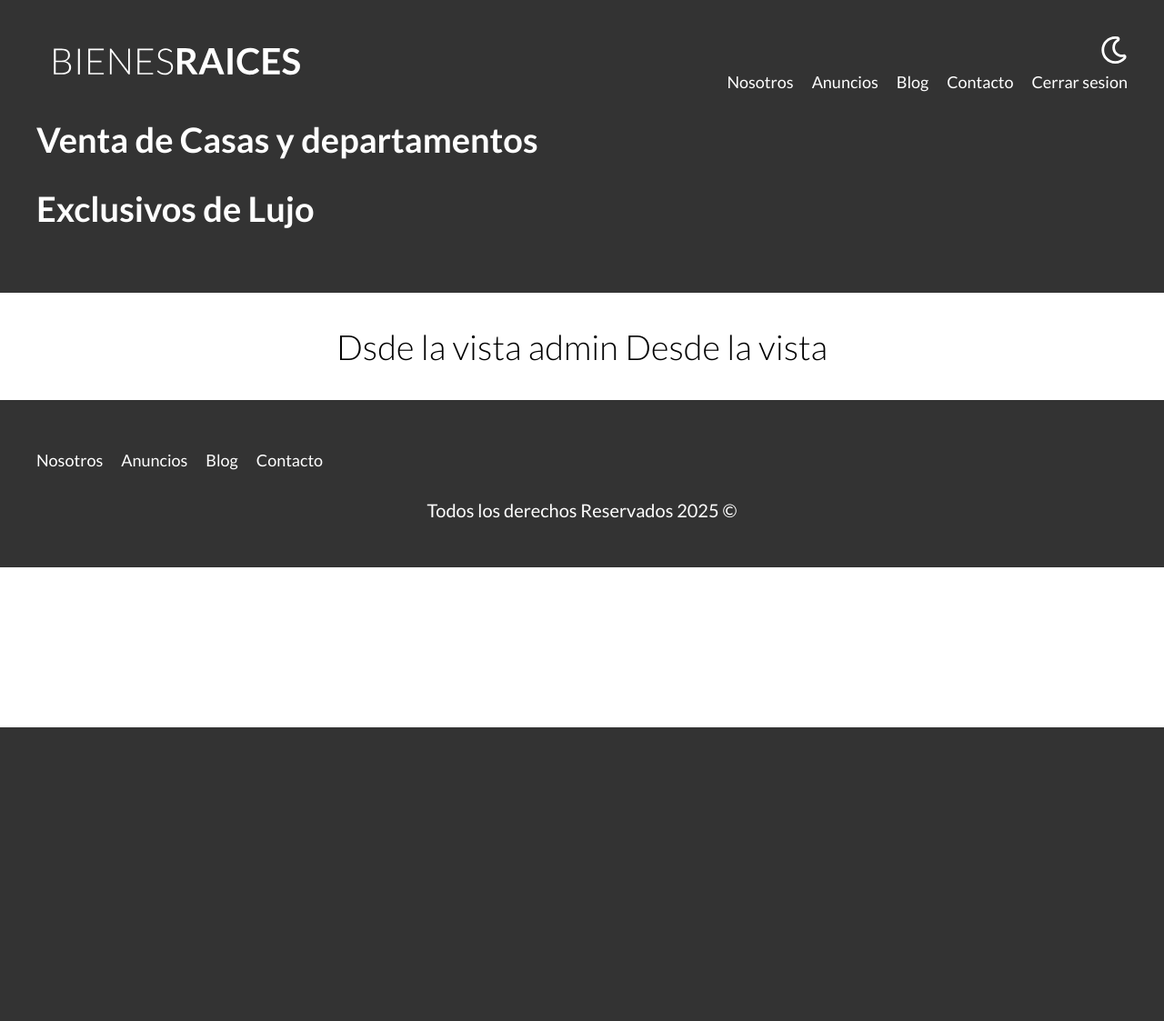
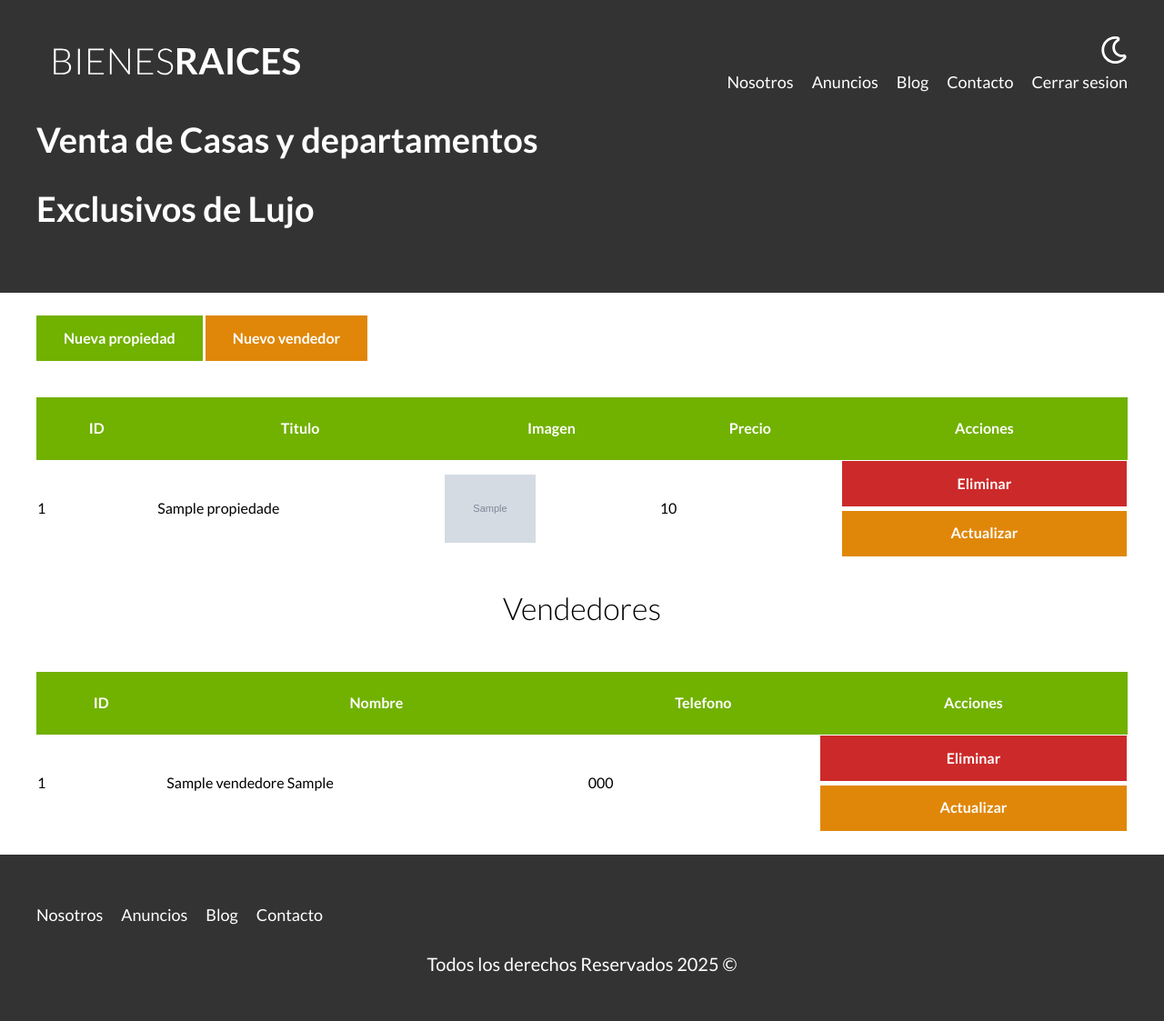
Before and after one commit to pierodev0/bienes-raices-mvc, a PHP site: page /admin in a window 1280 px wide. Shown: the whole page at 91% size. Before the commit the page ends 800 px from the top, so only its background shows below. Run offline with PHP 8.4, Linux system fonts and the light colour scheme; tables that the repository leaves empty or names only in its code hold one stand-in row (values such as "Sample post"); grey boxes marked "Sample" are stand-in pictures; data that the repository does not hold is empty; style sheets or scripts are compiled from the project's sources; some libraries are stand-ins or nearby versions.

Commit message:
consultar al modelo y mostrar las propiedades

```diff
--- a/controllers/PropiedadController.php
+++ b/controllers/PropiedadController.php
@@ -1,21 +1,29 @@
 <?php
+
 namespace Controllers;
 
+use Model\Propiedad;
+use Model\Vendedor;
 use MVC\Router;
 
-class PropiedadController {
+class PropiedadController
+{
 
-    public static function  index(Router $router){
-       $router->render("propiedades/admin",[
-           'mensaje' => 'Desde la vista',
-       ]);
+    public static function  index(Router $router)
+    {
+        $propiedades = Propiedad::all();
+        $vendedores = Vendedor::all();
+        $mensaje = null;
+        $router->render("propiedades/admin", compact('propiedades','vendedores','mensaje'));
     }
 
-    public static function  create(){
+    public static function  create()
+    {
         echo "Crear Propiedad";
     }
 
-    public static function  update(){
+    public static function  update()
+    {
         echo "Actualizar Propiedad";
     }
 }
--- a/views/propiedades/admin.php
+++ b/views/propiedades/admin.php
@@ -1 +1,64 @@
-<h1>Dsde la vista admin <?= $mensaje ?></h1>
+<main class="contenedor seccion">
+    <?php if($mensaje):?>
+        <p class="alerta exito"><?= s($mensaje) ?></p>
+    <?php endif;?>
+    <a href="/admin/propiedades/crear.php" class="boton boton-verde">Nueva propiedad</a>
+    <a href="/admin/vendedores/crear.php" class="boton boton-amarillo">Nuevo vendedor</a>
+    <table class="propiedades">
+        <thead>
+            <tr>
+                <th>ID</th>
+                <th>Titulo</th>
+                <th>Imagen</th>
+                <th>Precio</th>
+                <th>Acciones</th>
+            </tr>
+        </thead>
+        <tbody>
+            <?php foreach ($propiedades as $propiedad): ?>
+                <tr>
+                    <td><?= $propiedad->id ?></td>
+                    <td><?= $propiedad->titulo ?></td>
+                    <td><img src="<?= $propiedad->imagen ? '/imagenes/' . $propiedad->imagen : '/stock/propiedad.jpg' ?>" class="imagen-tabla" alt="imagen casa"></td>
+                    <td><?= $propiedad->precio ?></td>
+                    <td class="space-y-2">
+                        <form method="POST" class="w-100">
+                            <input type="hidden" name="id" value="<?= $propiedad->id ?>">
+                            <input type="hidden" name="tipo" value="propiedad">
+                            <input type="submit" class="boton-rojo-block" value="Eliminar" />
+                        </form>
+                        <a href="/admin/propiedades/actualizar.php?id=<?= $propiedad->id ?>" class="boton-amarillo-block w-100">Actualizar</a>
+                    </td>
+                </tr>
+            <?php endforeach; ?>
+        </tbody>
+    </table>
+    <h2>Vendedores</h2>
+    <table class="propiedades">
+        <thead>
+            <tr>
+                <th>ID</th>
+                <th>Nombre</th>
+                <th>Telefono</th>
+                <th>Acciones</th>
+            </tr>
+        </thead>
+        <tbody>
+            <?php foreach ($vendedores as $vendedor): ?>
+                <tr>
+                    <td><?= $vendedor->id ?></td>
+                    <td><?= $vendedor->nombre . " " . $vendedor->apellido ?></td>
+                    <td><?= $vendedor->telefono ?></td>
+                    <td class="space-y-2">
+                        <form method="POST" class="w-100">
+                            <input type="hidden" name="id" value="<?= $vendedor->id ?>">
+                            <input type="hidden" name="tipo" value="vendedor">
+                            <input type="submit" class="boton-rojo-block" value="Eliminar" />
+                        </form>
+                        <a href="/admin/vendedores/actualizar.php?id=<?= $vendedor->id ?>" class="boton-amarillo-block w-100">Actualizar</a>
+                    </td>
+                </tr>
+            <?php endforeach; ?>
+        </tbody>
+    </table>
+</main>
```
Also changed, not shown: public/imagenes/070c377249f3e7117366077204d4e5c0.jpg (added), public/imagenes/2f8c270af799dba77271b2b2af02d48d.jpg (added), public/imagenes/b1a509aeab0fac12d5195daeafb54368.jpg (added), public/stock/propiedad.jpg (added).
